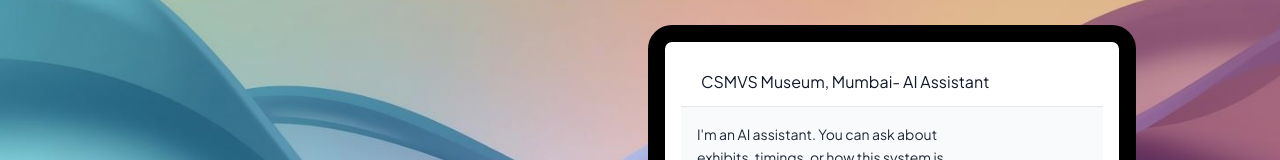
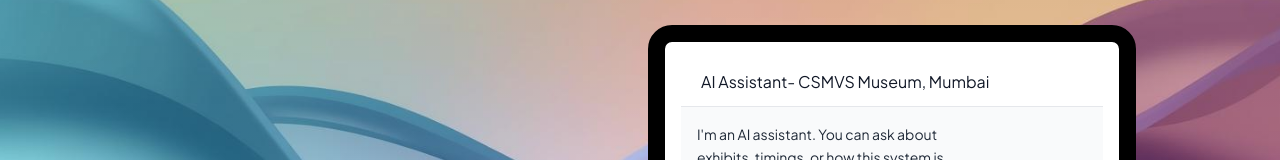
Before and after one commit to celestialguy01/mehul_agentic_ai_website_frontend, a React (Vite) app: page / in a window 1280 px wide. Shown: the part 354-514 px from the top of the page. Built offline with nearby package versions, Linux system fonts and the light colour scheme; no server answers.

Commit message:
Update ChatUI.jsx

```diff
--- a/src/components/ChatUI.jsx
+++ b/src/components/ChatUI.jsx
@@ -25,7 +25,7 @@ export default function ChatUI({
       {/* 🔹 Header */}
       <div className="px-3 sm:px-4 md:px-5 py-2.5 sm:py-3 border-b border-gray-200">
         <p className="text-sm font-medium text-gray-900 sm:text-base">
-        CSMVS Museum, Mumbai- AI Assistant
+        AI Assistant- CSMVS Museum, Mumbai
         </p>
       </div>
 
```
